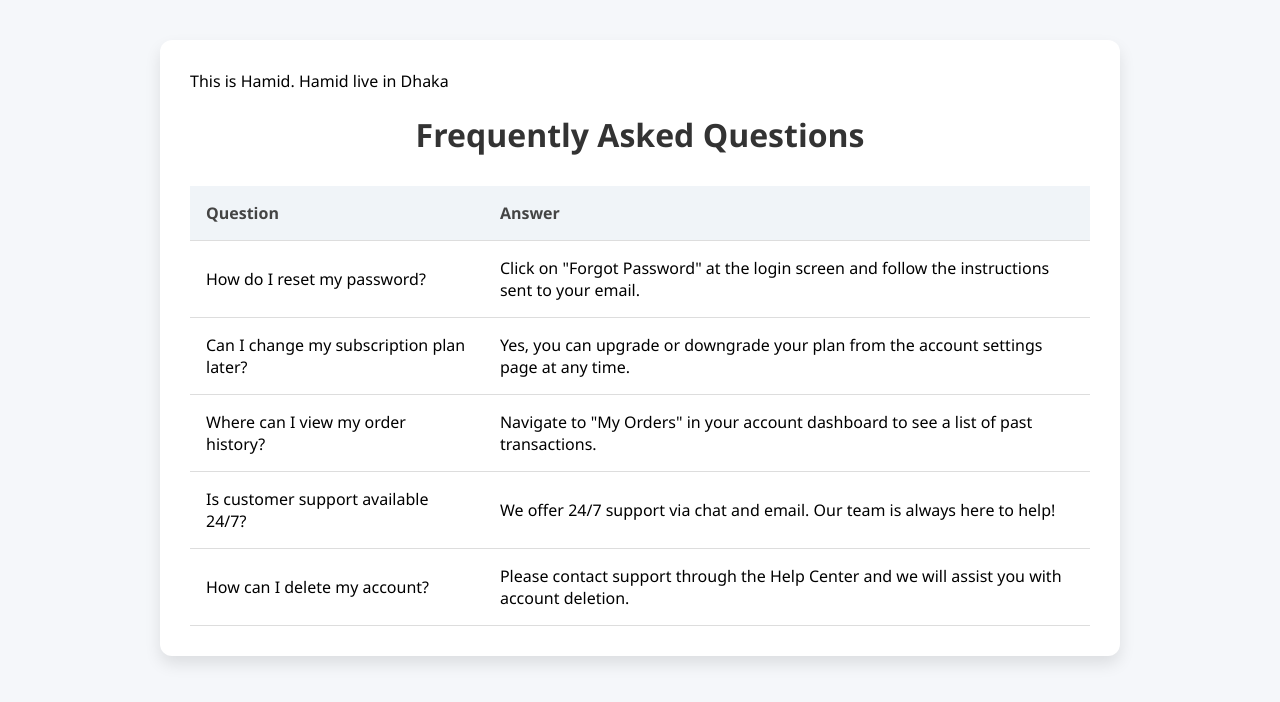
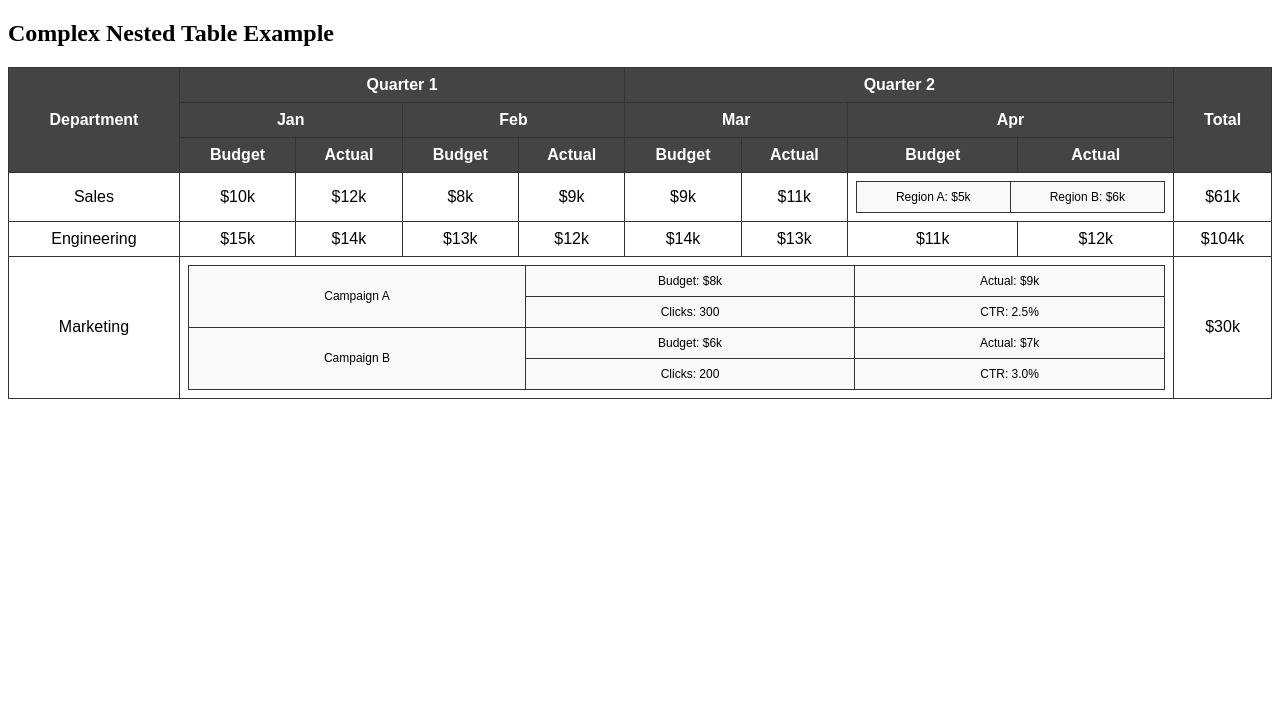
Before and after one commit to hamidme101/LLM_Test1, a plain HTML site: page index.html in a window 1280 px wide. Drawn offline with Linux system fonts and the light colour scheme.

Commit message:
Update-1 index.html

```diff
--- a/index.html
+++ b/index.html
@@ -1,96 +1,121 @@
 <!DOCTYPE html>
-<html lang="en">
+<html>
 <head>
-  <meta charset="UTF-8">
-  <meta name="viewport" content="width=device-width, initial-scale=1">
-  <title>FAQ Page</title>
+  <title>Complex Nested Table</title>
   <style>
-    body {
-      font-family: 'Segoe UI', Tahoma, Geneva, Verdana, sans-serif;
-      background-color: #f5f7fa;
-      margin: 0;
-      padding: 0;
-    }
-    .container {
-      max-width: 900px;
-      margin: 40px auto;
-      background: white;
-      padding: 30px;
-      border-radius: 12px;
-      box-shadow: 0 8px 16px rgba(0,0,0,0.1);
-    }
-    h1 {
-      text-align: center;
-      color: #333;
-      margin-bottom: 30px;
-    }
     table {
+      border-collapse: collapse;
       width: 100%;
-      border-collapse: collapse;
-      margin-top: 20px;
+      font-family: Arial, sans-serif;
     }
     th, td {
-      text-align: left;
-      padding: 16px;
-      border-bottom: 1px solid #ddd;
+      border: 1px solid #333;
+      padding: 8px;
+      text-align: center;
     }
     th {
-      background-color: #f0f4f8;
-      color: #444;
+      background-color: #444;
+      color: white;
     }
-    tr:hover {
+    .nested-table {
+      width: 100%;
       background-color: #f9f9f9;
     }
-    @media screen and (max-width: 600px) {
-      th, td {
-        display: block;
-        width: 100%;
-      }
-      tr {
-        margin-bottom: 15px;
-        border-bottom: 2px solid #eee;
-      }
+    .nested-table td {
+      font-size: 12px;
     }
   </style>
 </head>
 <body>
 
+<h2>Complex Nested Table Example</h2>
 
-<div class="container">
-  This is Hamid. Hamid live in Dhaka
-
-  <h1>Frequently Asked Questions</h1>
 <table>
   <thead>
     <tr>
-        <th>Question</th>
-        <th>Answer</th>
+      <th rowspan="3">Department</th>
+      <th colspan="4">Quarter 1</th>
+      <th colspan="4">Quarter 2</th>
+      <th rowspan="3">Total</th>
+    </tr>
+    <tr>
+      <th colspan="2">Jan</th>
+      <th colspan="2">Feb</th>
+      <th colspan="2">Mar</th>
+      <th colspan="2">Apr</th>
+    </tr>
+    <tr>
+      <th>Budget</th>
+      <th>Actual</th>
+      <th>Budget</th>
+      <th>Actual</th>
+      <th>Budget</th>
+      <th>Actual</th>
+      <th>Budget</th>
+      <th>Actual</th>
     </tr>
   </thead>
   <tbody>
     <tr>
-        <td>How do I reset my password?</td>
-        <td>Click on "Forgot Password" at the login screen and follow the instructions sent to your email.</td>
+      <td>Sales</td>
+      <td>$10k</td>
+      <td>$12k</td>
+      <td>$8k</td>
+      <td>$9k</td>
+      <td>$9k</td>
+      <td>$11k</td>
+      <td colspan="2">
+        <!-- Nested Table -->
+        <table class="nested-table">
+          <tr>
+            <td>Region A: $5k</td>
+            <td>Region B: $6k</td>
+          </tr>
+        </table>
+      </td>
+      <td>$61k</td>
     </tr>
     <tr>
-        <td>Can I change my subscription plan later?</td>
-        <td>Yes, you can upgrade or downgrade your plan from the account settings page at any time.</td>
+      <td>Engineering</td>
+      <td>$15k</td>
+      <td>$14k</td>
+      <td>$13k</td>
+      <td>$12k</td>
+      <td>$14k</td>
+      <td>$13k</td>
+      <td>$11k</td>
+      <td>$12k</td>
+      <td>$104k</td>
     </tr>
     <tr>
-        <td>Where can I view my order history?</td>
-        <td>Navigate to "My Orders" in your account dashboard to see a list of past transactions.</td>
+      <td>Marketing</td>
+      <td colspan="8">
+        <!-- Deeply Nested Table -->
+        <table class="nested-table">
+          <tr>
+            <td rowspan="2">Campaign A</td>
+            <td>Budget: $8k</td>
+            <td>Actual: $9k</td>
           </tr>
           <tr>
-        <td>Is customer support available 24/7?</td>
-        <td>We offer 24/7 support via chat and email. Our team is always here to help!</td>
+            <td>Clicks: 300</td>
+            <td>CTR: 2.5%</td>
           </tr>
           <tr>
-        <td>How can I delete my account?</td>
-        <td>Please contact support through the Help Center and we will assist you with account deletion.</td>
+            <td rowspan="2">Campaign B</td>
+            <td>Budget: $6k</td>
+            <td>Actual: $7k</td>
+          </tr>
+          <tr>
+            <td>Clicks: 200</td>
+            <td>CTR: 3.0%</td>
+          </tr>
+        </table>
+      </td>
+      <td>$30k</td>
     </tr>
   </tbody>
 </table>
-</div>
 
 </body>
 </html>
```
Lines whose indentation alone changed are shown as unchanged.
